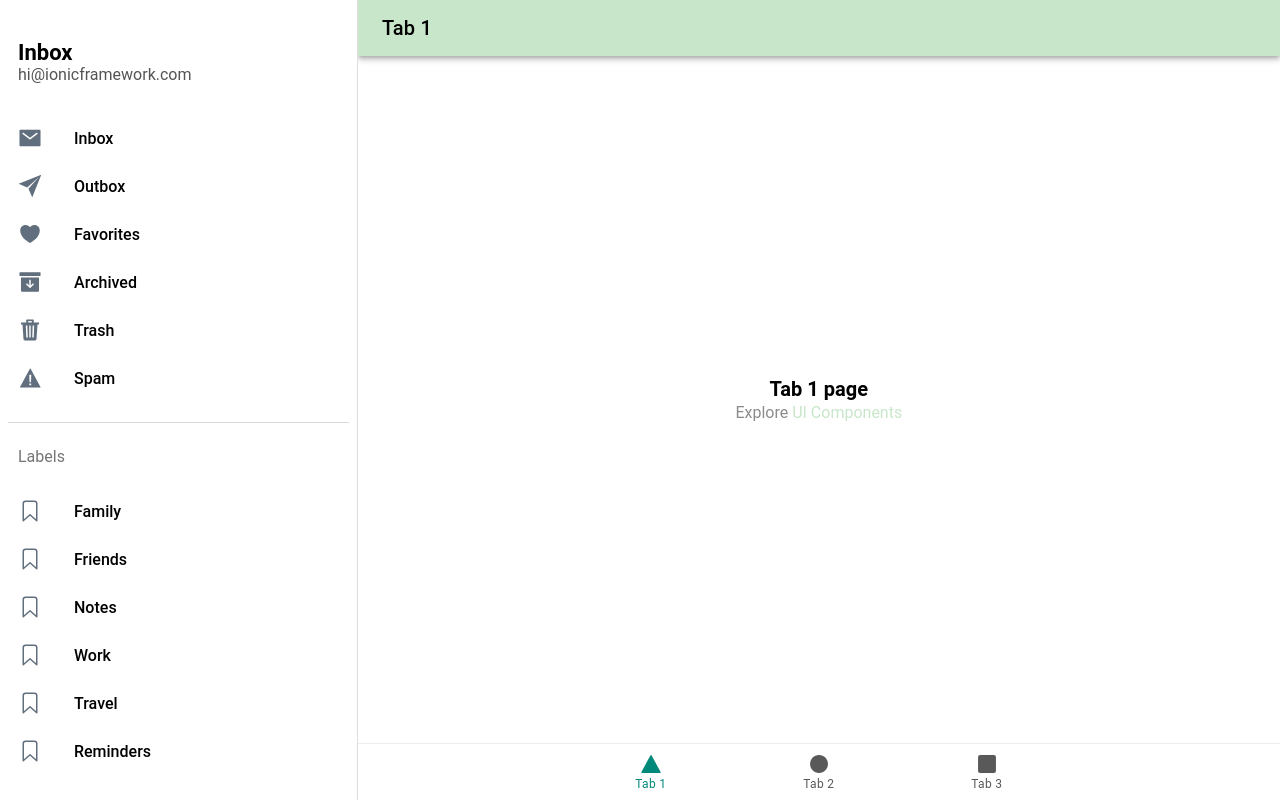
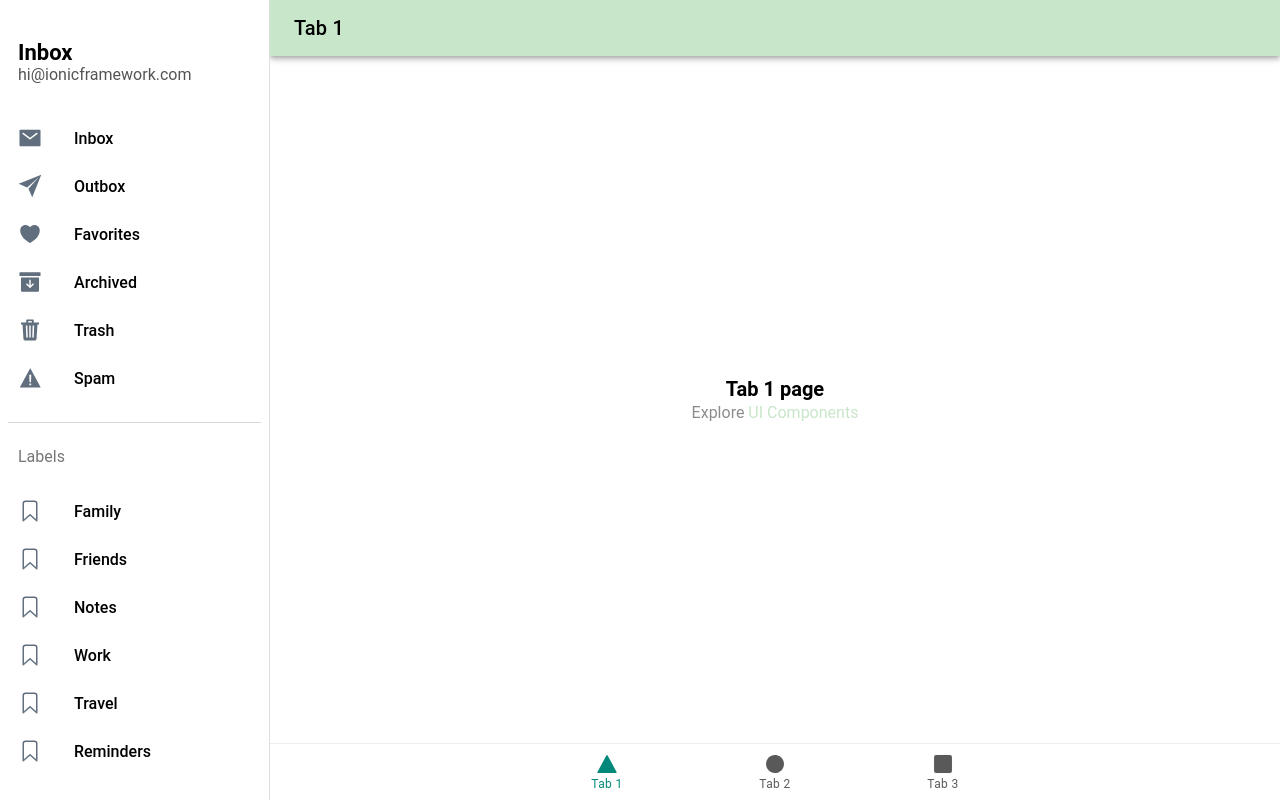
Before and after one commit to jbw716/Ionic-Lawncare, a React (Vite) app: page /tab1 in a window 1280 px wide. Built offline with nearby package versions, Linux system fonts and the light colour scheme.

Commit message:
Side menu max width.

```diff
--- a/src/App.tsx
+++ b/src/App.tsx
@@ -46,7 +46,7 @@ setupIonicReact();
 const App: React.FC = () => (
   <IonApp>
     <IonReactRouter>
-      <IonSplitPane contentId="main">
+      <IonSplitPane contentId="main" style={{ '--side-max-width': '20%' }}>
         <Menu />
         <IonRouterOutlet id="main">
           <Route path="/">
```
